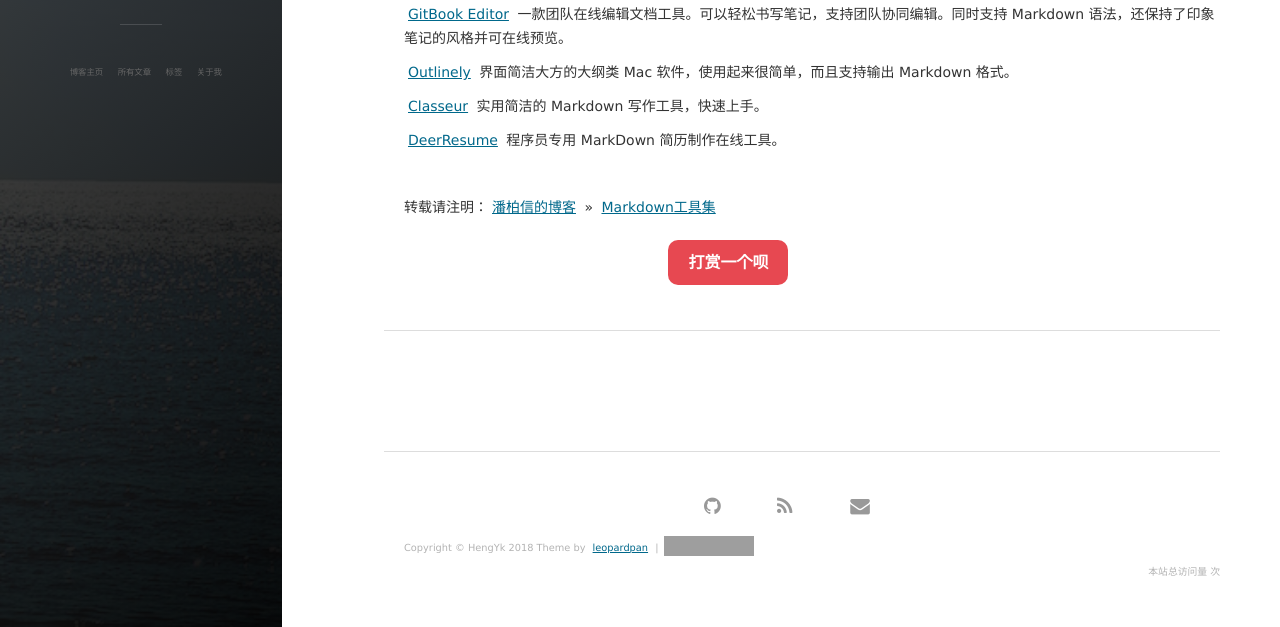
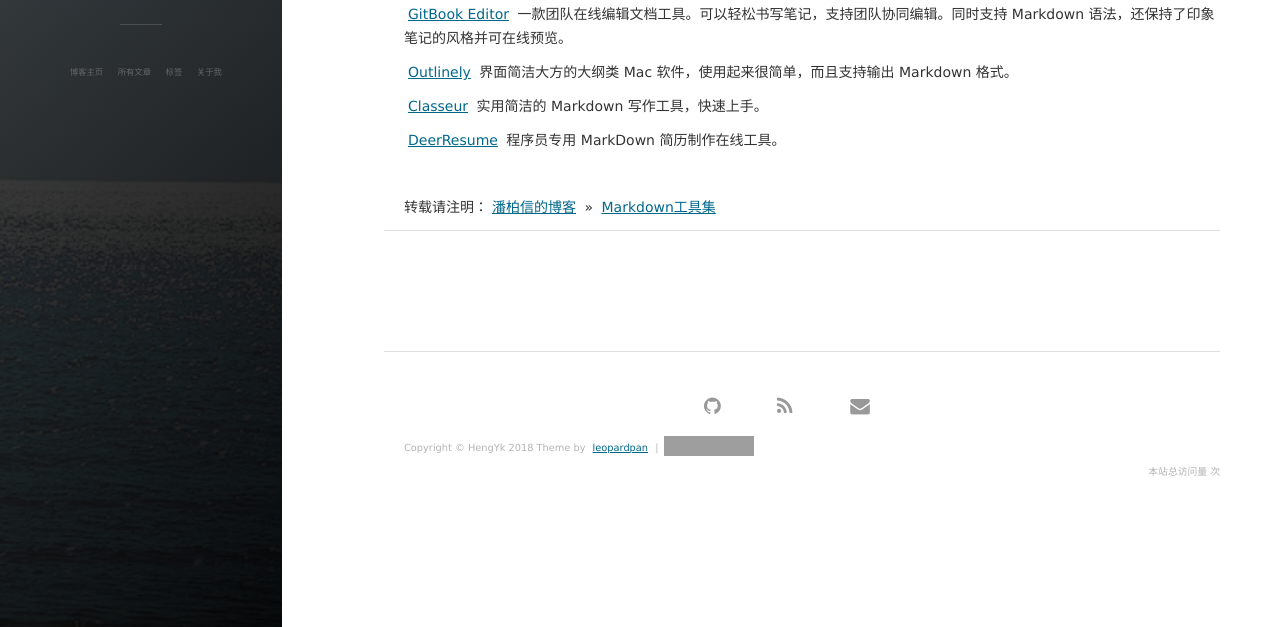
Before and after one commit to HengYk/hengyk.github.io, a Jekyll site: the page built from _posts/2016-11-20-markdownTool.md, in a window 1280 px wide and 1400 px high, scrolled down 1321 px. Shown: the part 773-1400 px from the top of the window. Built offline with Jekyll 4.4.1, drawn with Linux system fonts in a browser that asks for light colours; nearby versions of some CDN libraries; comment, search, counter and statistics services are not loaded; grey boxes are pictures that could not be loaded.

Commit message:
modified new-old

```diff
--- a/_includes/new-old.html
+++ b/_includes/new-old.html
@@ -1,76 +1,3 @@
 <section>
 
-            <div class="content-play">
-              <p><a href="javascript:void(0)" onclick="dashangToggle()" class="dashang" title="打赏，支持一下">打赏一个呗</a></p>
-              <div class="hide_box-play"></div>
-              <div class="shang_box-play">
-                <a class="shang_close-play" href="javascript:void(0)" onclick="dashangToggle()" title="关闭"><img src="/images/payimg/close.jpg" alt="取消" /></a>
-                <div class="shang_tit-play">
-                  <p>感谢您的支持，我会继续努力的!</p>
-                </div>
-                <div class="shang_payimg">
-                    <img src="/images/payimg/alipayimg.jpg" alt="扫码支持" title="扫一扫" />
-                </div>
-              <div class="shang_payimg">
-                    <img src="/images/payimg/weipayimg.jpg" alt="扫码支持" title="扫一扫" />
-                </div>
-                <div class="pay_explain">扫码打赏，你说多少就多少</div>
-                <div class="shang_payselect">
-                  <div class="pay_item checked" data-id="alipay">
-                    <span class="pay_logo"><img src="/images/payimg/alipay.jpg" alt="支付宝" /></span>
-                  </div>
-                  <div class="pay_item" data-id="weipay">
-                    <span class="pay_logo"><img src="/images/payimg/wechat.jpg" alt="微信" /></span>
-                  </div>
-                </div>
-                <div class="shang_info-play">
-                  <p>打开<span id="shang_pay_txt">支付宝</span>扫一扫，即可进行扫码打赏哦</p>
-                </div>
-              </div>
-            </div>
-            <script type="text/javascript">
-            function dashangToggle(){
-              $(".hide_box-play").fadeToggle();
-              $(".shang_box-play").fadeToggle();
-            }
-            </script>
-
-            <div style="text-align:center;margin:50px 0; font:normal 14px/24px 'MicroSoft YaHei';"></div>
-
-            <style type="text/css">
-              .content-play{width:80%;margin-top: 20px;margin-bottom: 10px;height:40px;}
-              .hide_box-play{z-index:999;filter:alpha(opacity=50);background:#666;opacity: 0.5;-moz-opacity: 0.5;left:0;top:0;height:99%;width:100%;position:fixed;display:none;}
-              .shang_box-play{width:540px;height:540px;padding:10px;background-color:#fff;border-radius:10px;position:fixed;z-index:1000;left:50%;top:50%;margin-left:-280px;margin-top:-280px;border:1px dotted #dedede;display:none;}
-              .shang_box-play img{border:none;border-width:0;}
-              .dashang{display:block;width:100px;margin:5px auto;height:25px;line-height:25px;padding:10px;background-color:#E74851;color:#fff;text-align:center;text-decoration:none;border-radius:10px;font-weight:bold;font-size:16px;transition: all 0.3s;}
-              .dashang:hover{opacity:0.8;padding:15px;font-size:18px;}
-              .shang_close-play{float:right;display:inline-block;
-                margin-right: 10px;margin-top: 20px;
-              }
-              .shang_logo{display:block;text-align:center;margin:20px auto;}
-              .shang_tit-play{width: 100%;height: 75px;text-align: center;line-height: 66px;color: #a3a3a3;font-size: 16px;background: url('/images/payimg/cy-reward-title-bg.jpg');font-family: 'Microsoft YaHei';margin-top: 7px;margin-right:2px;}
-              .shang_tit-play p{color:#a3a3a3;text-align:center;font-size:16px;}
-              .shang_payimg{width:140px;padding:10px;padding-left: 80px; /*border:6px solid #EA5F00;**/margin:0 auto;border-radius:3px;height:140px;display:inline-block;}
-              .shang_payimg img{display:inline-block;margin-right:10px;float:left;text-align:center;width:140px;height:140px; }
-              .pay_explain{text-align:center;margin:10px auto;font-size:12px;color:#545454;}
-              .shang_payselect{text-align:center;margin:0 auto;margin-top:40px;cursor:pointer;height:60px;width:500px;margin-left:110px;}
-              .shang_payselect .pay_item{display:inline-block;margin-right:140px;float:left;}
-              .shang_info-play{clear:both;}
-              .shang_info-play p,.shang_info-play a{color:#C3C3C3;text-align:center;font-size:12px;text-decoration:none;line-height:2em;}
-            </style>
-
-       <ul class="pager">
-        {% if page.previous.url %}
-        <li class="previous">
-            <a href="{{ page.previous.url | prepend: site.baseurl | replace: '//', '/' }}" data-toggle="tooltip" data-placement="top" title="{{page.previous.title}}">上一篇：  <span>{{page.previous.title}}</span>
-            </a>
-        </li>
-        {% endif %}
-        {% if page.next.url %}
-        <li class="next">
-            <a href="{{ page.next.url | prepend: site.baseurl | replace: '//', '/' }}" data-toggle="tooltip" data-placement="top" title="{{page.next.title}}">下一篇：  <span>{{page.next.title}}</span>
-            </a>
-        </li>
-        {% endif %}
-    </ul>
 </section>
```
